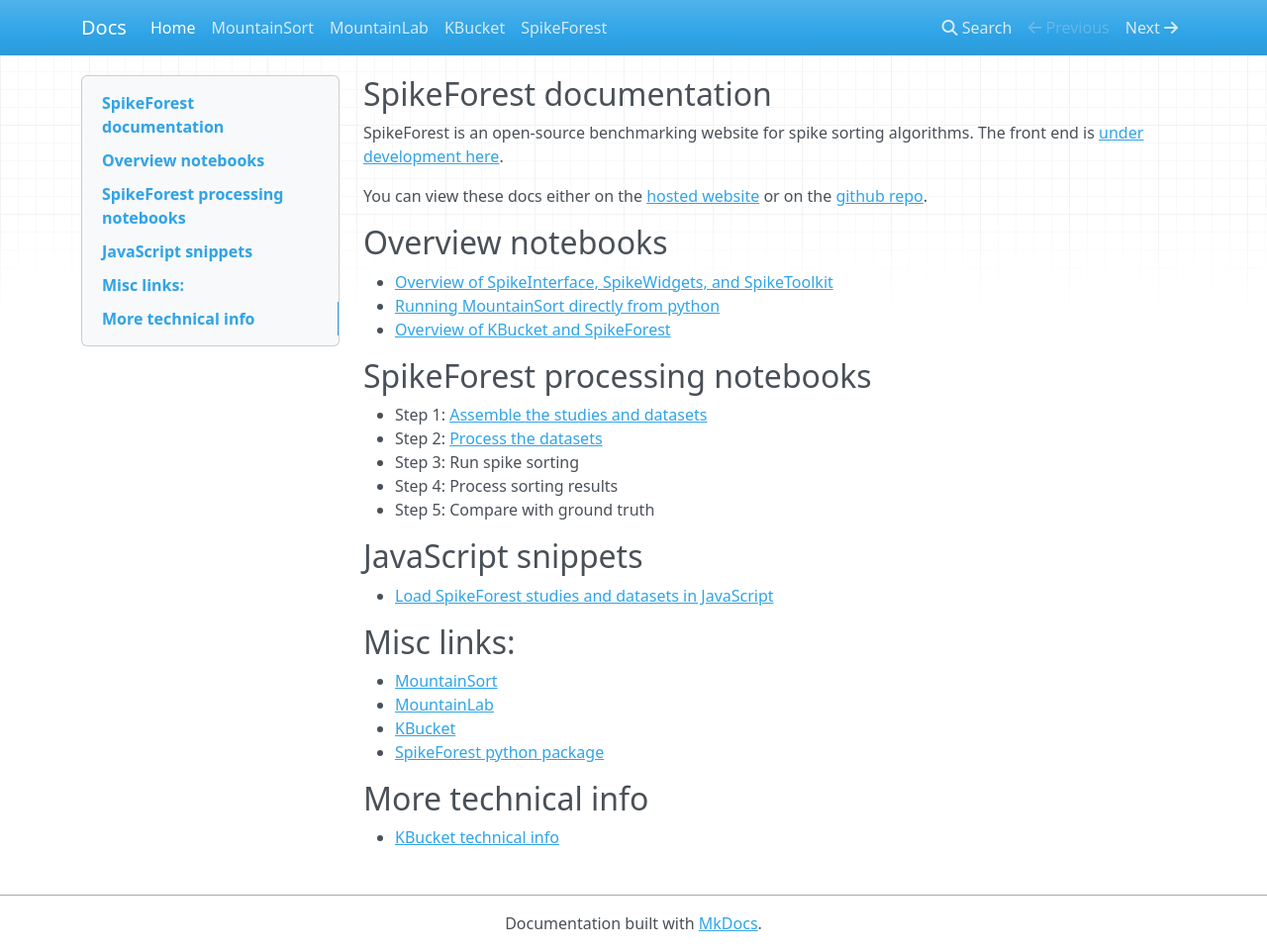
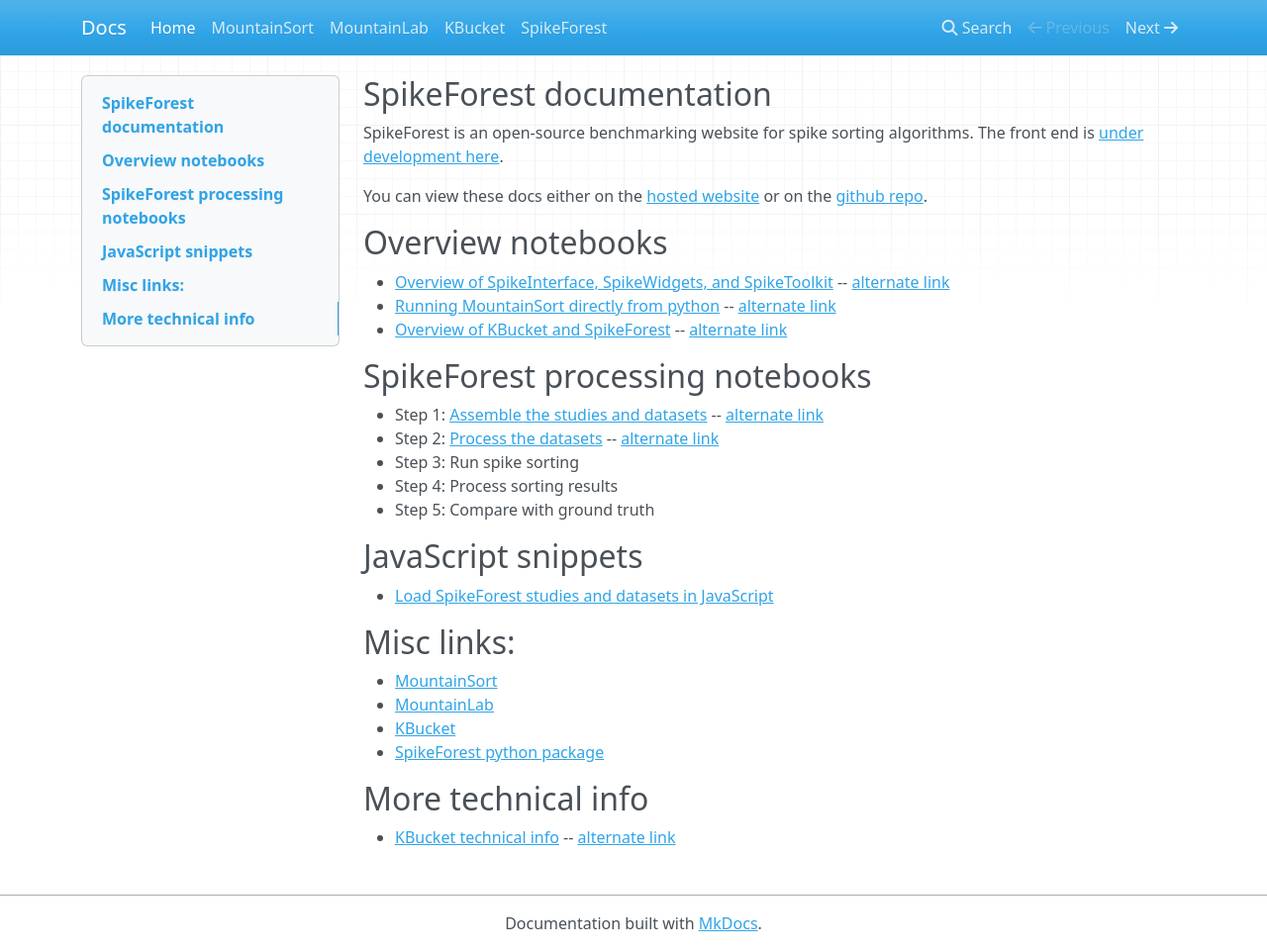
Before and after one commit to scratcharchive/spikeforest-docs, an MkDocs documentation site: the page built from docs/index.md, in a window 1280 px wide and 961 px high. Shown: the whole window at 99% size. Built offline with MkDocs 1.6.1, drawn with Linux system fonts in a browser that asks for light colours; nearby versions of some CDN libraries.

Commit message:
Update index.md

```diff
--- a/docs/index.md
+++ b/docs/index.md
@@ -6,13 +6,13 @@
 
 ## Overview notebooks
 
-* [Overview of SpikeInterface, SpikeWidgets, and SpikeToolkit](https://gist.github.com/magland/e43542fe2dfe856fd04903b9ff1f8e4e)
-* [Running MountainSort directly from python](https://gist.github.com/magland/ee686398228a16adf8b95af4edde096b)
-* [Overview of KBucket and SpikeForest](https://gist.github.com/magland/318c7bc43df9dd528f667589eaa2482d)
+* [Overview of SpikeInterface, SpikeWidgets, and SpikeToolkit](https://gist.github.com/magland/e43542fe2dfe856fd04903b9ff1f8e4e) -- [alternate link](https://gist.github.com/magland/e43542fe2dfe856fd04903b9ff1f8e4e)
+* [Running MountainSort directly from python](https://gist.github.com/magland/ee686398228a16adf8b95af4edde096b) -- [alternate link](https://gist.github.com/magland/ee686398228a16adf8b95af4edde096b)
+* [Overview of KBucket and SpikeForest](https://gist.github.com/magland/318c7bc43df9dd528f667589eaa2482d) -- [alternate link](https://gist.github.com/magland/318c7bc43df9dd528f667589eaa2482d)
 
 ## SpikeForest processing notebooks
-* Step 1: [Assemble the studies and datasets](https://gist.github.com/magland/4b97b837c594469e48b405066aa5bca5)
-* Step 2: [Process the datasets](https://gist.github.com/magland/31046bb48af538f56a2d391fd8f53bf8)
+* Step 1: [Assemble the studies and datasets](https://gist.github.com/magland/4b97b837c594469e48b405066aa5bca5) -- [alternate link](https://colab.research.google.com/gist/magland/4b97b837c594469e48b405066aa5bca5/prepare_studies.ipynb)
+* Step 2: [Process the datasets](https://gist.github.com/magland/31046bb48af538f56a2d391fd8f53bf8) -- [alternate link](https://colab.research.google.com/gist/magland/31046bb48af538f56a2d391fd8f53bf8)
 * Step 3: Run spike sorting
 * Step 4: Process sorting results
 * Step 5: Compare with ground truth
@@ -29,4 +29,4 @@
 
 ## More technical info
 
-* [KBucket technical info](https://gist.github.com/magland/fb2a879975f6e1d44cc624297c1b6656#file-kbucket_technical_info-ipynb)
+* [KBucket technical info](https://gist.github.com/magland/fb2a879975f6e1d44cc624297c1b6656#file-kbucket_technical_info-ipynb) -- [alternate link](https://gist.github.com/magland/fb2a879975f6e1d44cc624297c1b6656)
```
